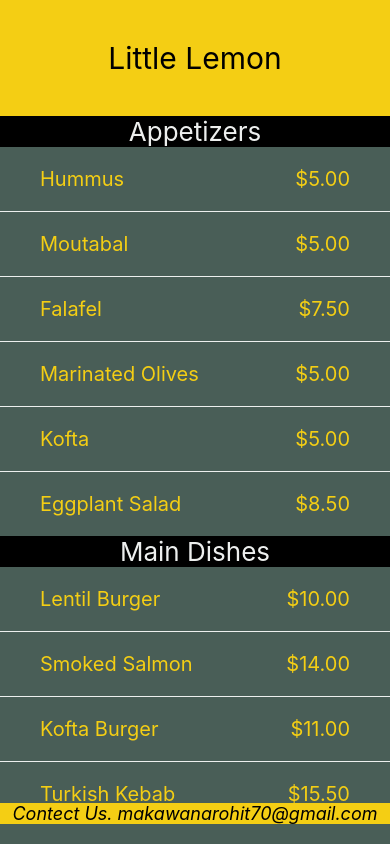
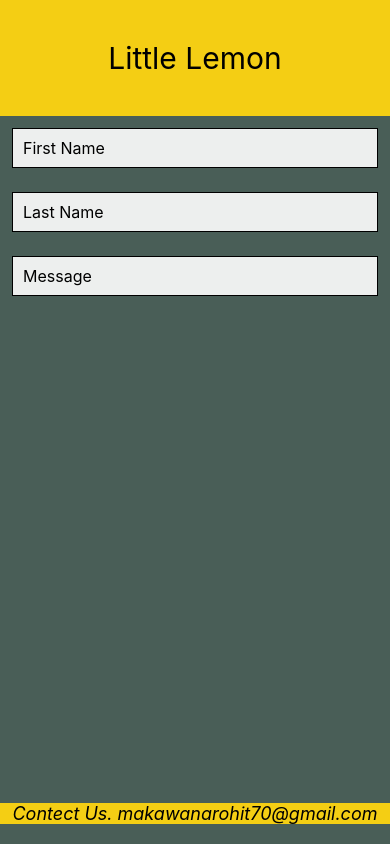
Before and after one commit to makwanarohit7/React_Native_Practice_App, a React Native app: screen / in a window 390 px wide. Built offline with nearby package versions, Linux system fonts and the light colour scheme.

Commit message:
TextInput Box

```diff
--- a/App.js
+++ b/App.js
@@ -1,5 +1,6 @@
 import { StatusBar } from "expo-status-bar";
 import { StyleSheet, Text, View } from "react-native";
+import FeedBack from "./Components/FeedBack";
 import Footer from "./Components/Footer";
 import Header from "./Components/Header";
 import MenuItem from "./Components/MenuItem";
@@ -11,7 +12,8 @@ export default function App() {
       <View style={{ flex: 1, backgroundColor: "#495E57" }}>
         <Header />
         {/* <Welcome /> */}
-        <MenuItem />
+        {/* <MenuItem /> */}
+        <FeedBack />
       </View>
       <View style={{ backgroundColor: "#495E57" }}>
         <Footer />
--- /dev/null
+++ b/Components/FeedBack.js
@@ -0,0 +1,57 @@
+import * as React from "react";
+import { View, Text, StyleSheet, TextInput, ScrollView } from "react-native";
+import { useState } from "react";
+export default function FeedBack() {
+  const [firstName, onChangeFirstName] = React.useState("");
+  const [lastName, onChangeLastName] = React.useState("");
+  const [message, onChangeMessage] = React.useState("");
+  return (
+    <ScrollView style={styles.container}>
+      <TextInput
+        style={styles.inputBox}
+        value={firstName}
+        onChangeText={onChangeFirstName}
+        placeholder={"First Name"}
+      />
+      <TextInput
+        style={styles.inputBox}
+        value={lastName}
+        onChangeText={onChangeLastName}
+        placeholder={"Last Name"}
+      />
+      <TextInput
+        style={styles.inputBox}
+        value={message}
+        onChangeText={onChangeMessage}
+        placeholder={"Message"}
+      />
+    </ScrollView>
+  );
+}
+const styles = StyleSheet.create({
+  container: {
+    flex: 1,
+  },
+  headerText: {
+    padding: 40,
+    fontSize: 30,
+    color: "#EDEFEE",
+    textAlign: "center",
+  },
+  regularText: {
+    fontSize: 24,
+    padding: 20,
+    marginVertical: 8,
+    color: "#EDEFEE",
+    textAlign: "center",
+  },
+  inputBox: {
+    height: 40,
+    margin: 12,
+    borderWidth: 1,
+    padding: 10,
+    fontSize: 16,
+    borderColor: "EDEFEE",
+    backgroundColor: "#EDEFEE",
+  },
+});
```
